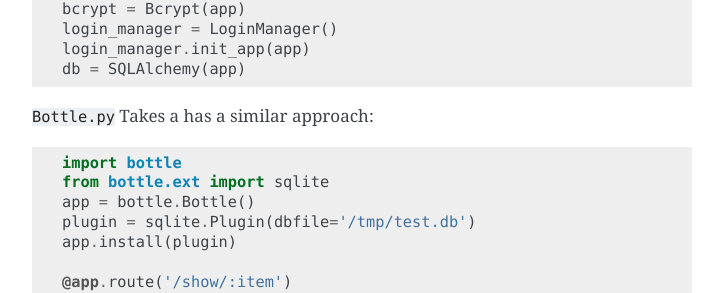
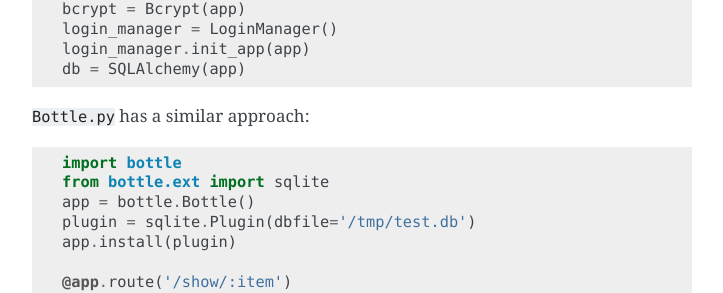
Before and after one commit to oz123/advanced-python, a Sphinx documentation site: the page built from docs/middlewares.rst, in a window 1280 px wide and 900 px high, scrolled down 1389 px. Shown: the part 156-449 px from the top of the window, without its empty margins (388-1111 px from the left). Built offline with Sphinx 7.4.7, drawn with Linux system fonts in a browser that asks for light colours; pages that are not in the unit, such as notebooks, are missing from menus.

Commit message:
Tiny fixes for structure

```diff
--- a/docs/hello_world.rst
+++ b/docs/hello_world.rst
@@ -36,6 +36,9 @@
         # The returned object is going to be printed
         return [b"Hello World"]
 
+
+Running a WSGI application
+--------------------------
 
 To actually make use of the above example, you need to invoke it
 with a valid WSGI server. Luckily, we don't need to fully setup a HTTP
--- a/docs/middlewares.rst
+++ b/docs/middlewares.rst
@@ -58,7 +58,7 @@
         login_manager.init_app(app)
         db = SQLAlchemy(app)
 
-``Bottle.py`` Takes a has a similar approach:
+``Bottle.py`` has a similar approach:
 
 .. code:: python
 
```
